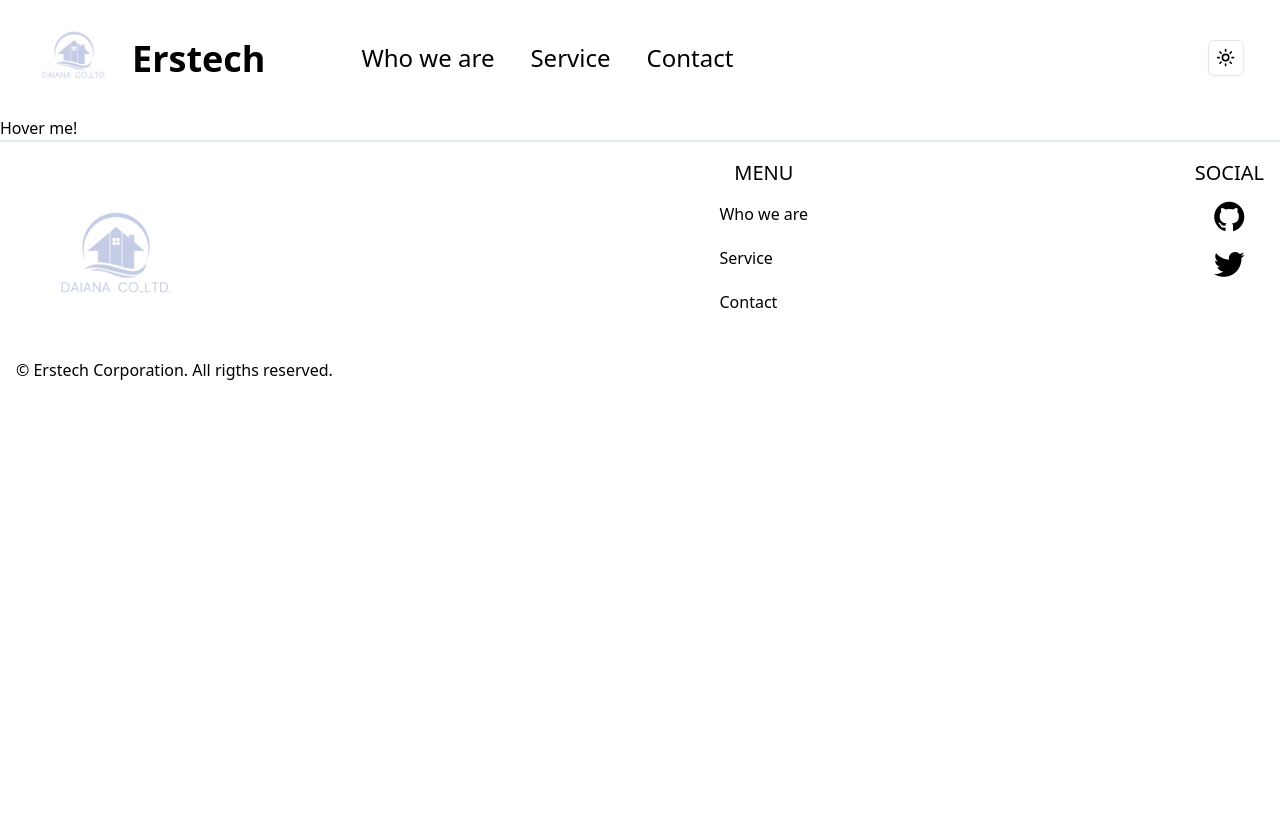
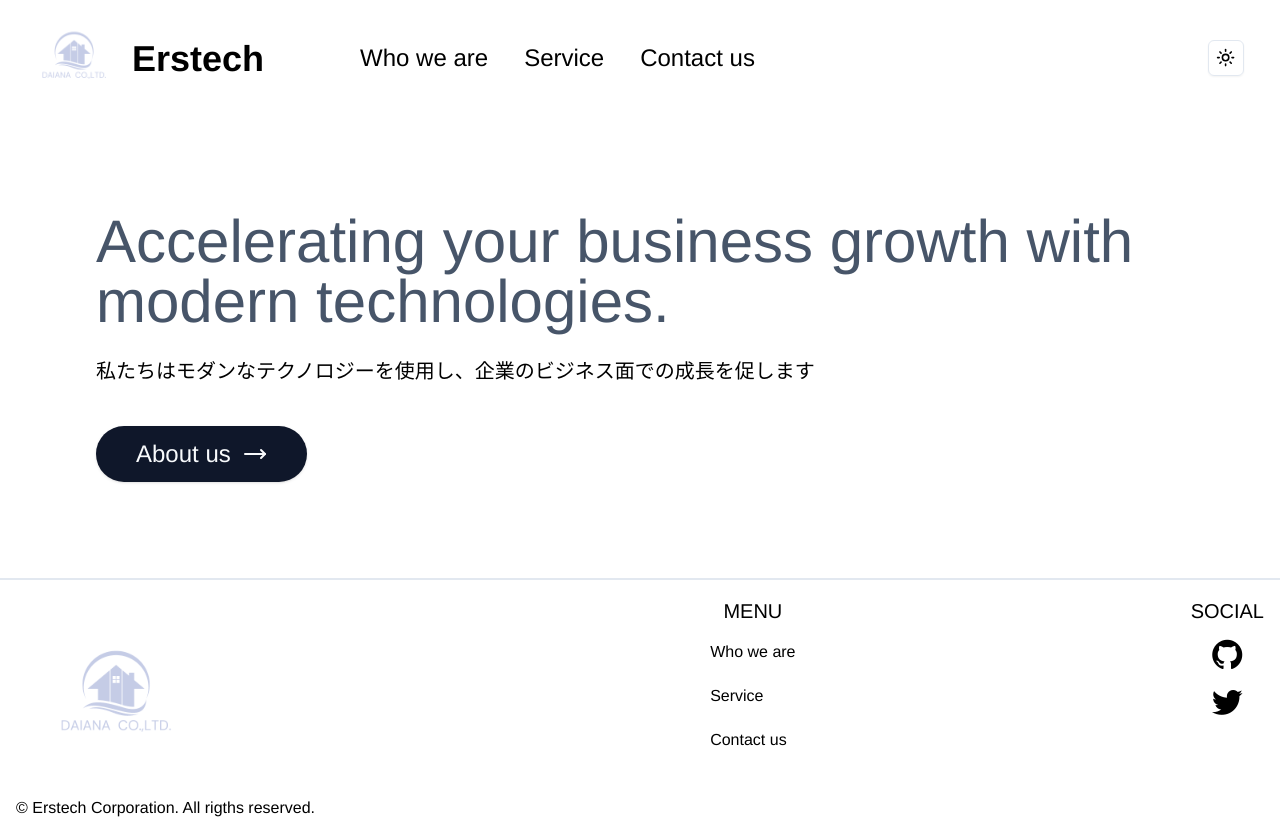
Before and after one commit to Toshipy/erstech-corporate-site, a Next.js app: page / in a window 1280 px wide. Before the commit the page ends 800 px from the top, so only its background shows below. Built offline with nearby package versions, Linux system fonts and the light colour scheme.

Commit message:
feat: create HeroMessage at home page

```diff
--- a/src/app/page.tsx
+++ b/src/app/page.tsx
@@ -1,10 +1,10 @@
-import { Header, HomePage, Footer } from '@/components'
+import { Header, HeroMessage, Footer } from '@/components'
 
 export default function Home() {
   return (
     <>
       <Header />
-      <HomePage />
+      <HeroMessage />
       <Footer />
     </>
   )
--- a/src/components/component/AboutMessage/AboutMessage.tsx
+++ b/src/components/component/AboutMessage/AboutMessage.tsx
@@ -15,7 +15,7 @@ export const AboutMessage: React.FC = () => {
         <Link href={`${HOME}`}>Home&nbsp;&nbsp;</Link>
         &gt;
         <Link href={`${ABOUT}`} className="font-bold">
-          &nbsp;&nbsp;About
+          &nbsp;&nbsp;Who we are
         </Link>
       </div>
       <div className="relative w-full p-12">
--- /dev/null
+++ b/src/components/component/HeroMessage/HeroMessage.tsx
@@ -0,0 +1,29 @@
+import { Button, Typography } from '@/components/ui'
+import { MoveRight } from 'lucide-react'
+import React from 'react'
+
+export const HeroMessage = () => {
+  return (
+    <div className="p-12">
+      <div className="relative w-full flex-col items-center justify-center p-12">
+        <Typography className="font-sans text-slate-600" variant="6xl">
+          Accelerating your business growth with modern technologies.
+        </Typography>
+        <div className="mt-6">
+          <Typography variant="xl">
+            私たちはモダンなテクノロジーを使用し、企業のビジネス面での成長を促します
+          </Typography>
+        </div>
+        <div className="mt-10">
+          <Button
+            className="items-center rounded-full px-10 py-7 hover:bg-slate-500"
+            size="lg"
+          >
+            <Typography variant="2xl">About us</Typography>
+            <MoveRight className="ml-3 space-x-2" />
+          </Button>
+        </div>
+      </div>
+    </div>
+  )
+}
--- /dev/null
+++ b/src/components/component/HeroMessage/index.ts
@@ -0,0 +1 @@
+export * from './HeroMessage'
--- a/src/components/component/HomePage/HomePage.tsx
+++ /dev/null
@@ -1,10 +0,0 @@
-import React from 'react'
-import { ScrollArea } from '@/components'
-
-export const HomePage = () => {
-  return (
-    <ScrollArea>
-      <div className="bg-background hover:bg-accent">Hover me!</div>
-    </ScrollArea>
-  )
-}
--- a/src/components/component/HomePage/index.ts
+++ /dev/null
@@ -1 +0,0 @@
-export * from './HomePage'
--- a/src/components/component/index.ts
+++ b/src/components/component/index.ts
@@ -3,7 +3,7 @@ export * from './CompanyAbout'
 export * from './ContactForm'
 export * from './Footer'
 export * from './Header'
-export * from './HomePage'
+export * from './HeroMessage'
 export * from './InputForm'
 export * from './SelectForm'
 export * from './ServiceOffer'
--- a/src/contants/routes.ts
+++ b/src/contants/routes.ts
@@ -24,7 +24,7 @@ export const ERSTECH_ROUTES = [
   // },
   {
     href: `${CONTACT}`,
-    label: 'Contact',
+    label: 'Contact us',
   },
 ]
 
--- a/tailwind.config.ts
+++ b/tailwind.config.ts
@@ -78,6 +78,9 @@ const config: Config = {
         'accordion-down': 'accordion-down 0.2s ease-out',
         'accordion-up': 'accordion-up 0.2s ease-out',
       },
+      fontFamily: {
+        sans: ['Helvetica'],
+      },
     },
   },
   plugins: [require('tailwindcss-animate')],
```
